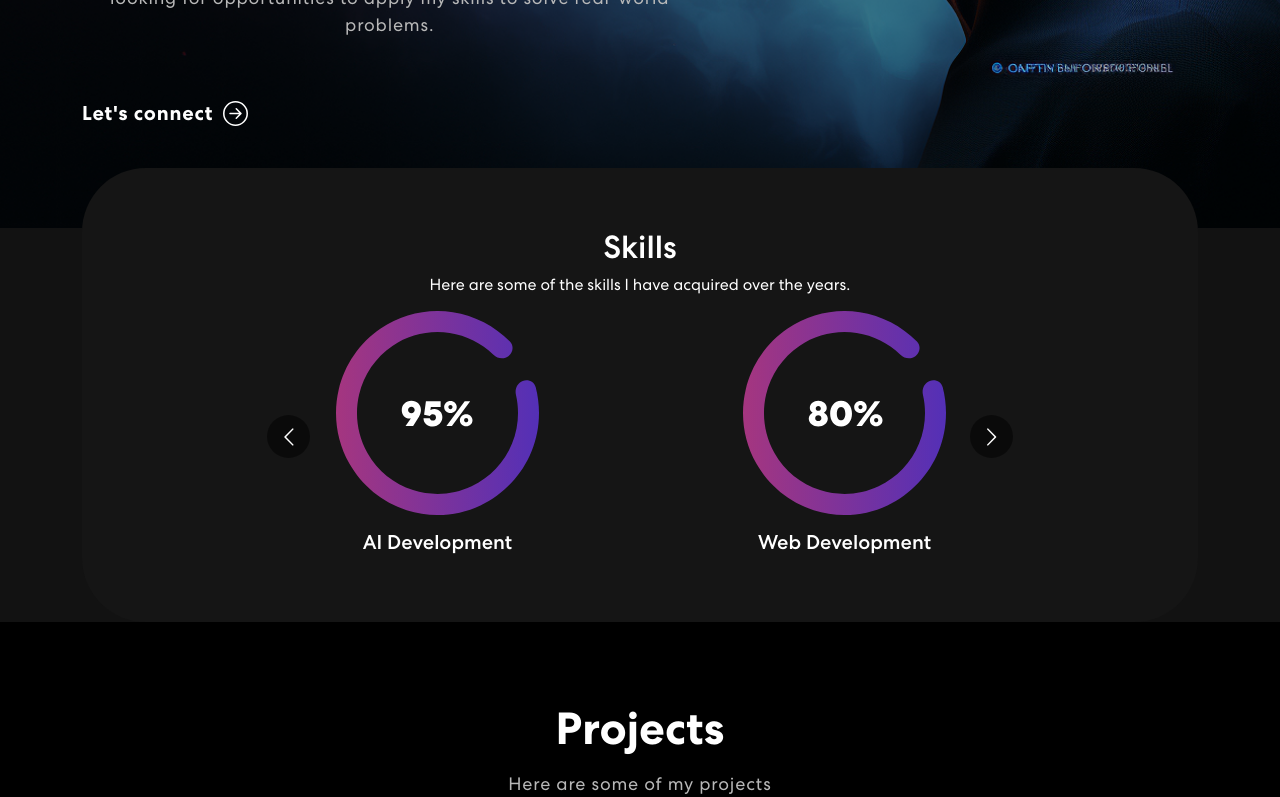
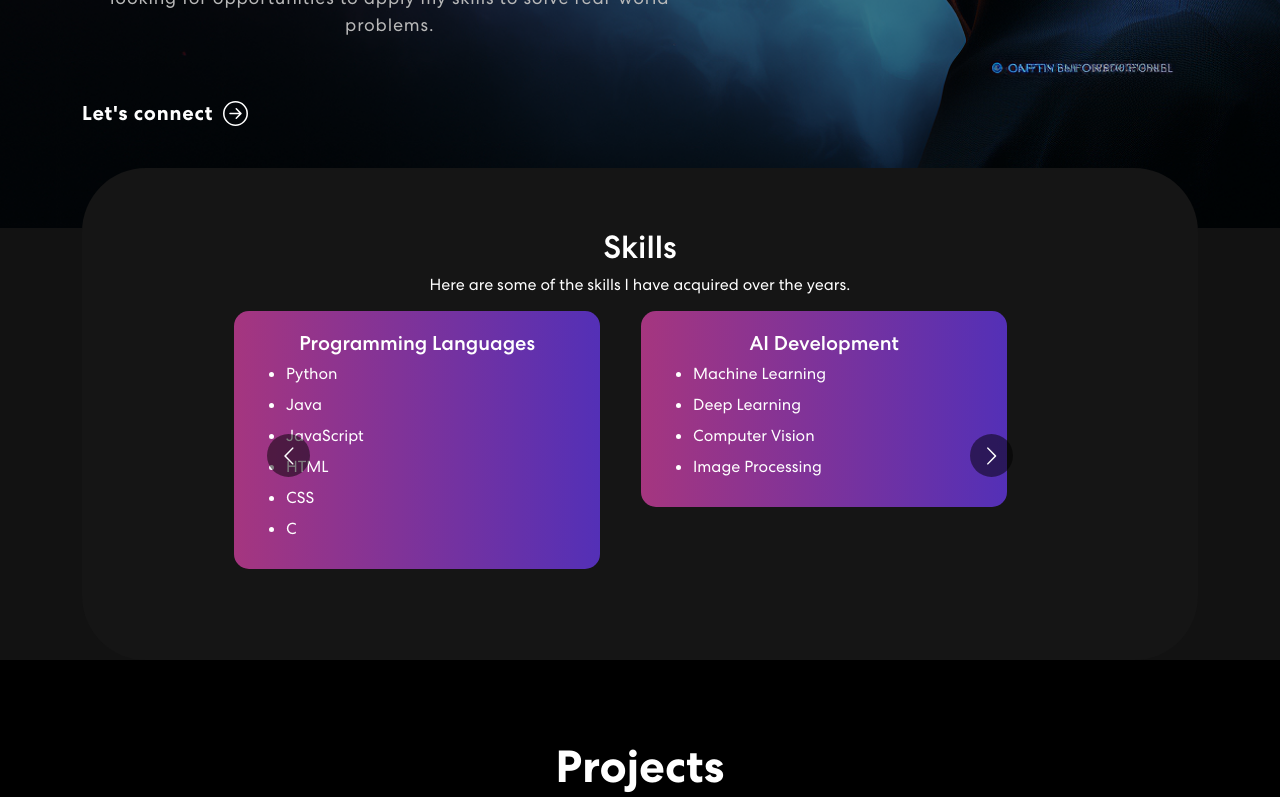
Before and after one commit to lpy5618/MyPortfolio, a React (Create React App) app in the folder myportfolio/: page / in a window 1280 px wide. Shown: the part 598-1395 px from the top of the page. Built offline with nearby package versions, Linux system fonts and the light colour scheme.

Commit message:
skills section redesigned

```diff
--- a/myportfolio/public/index.html
+++ b/myportfolio/public/index.html
@@ -2,7 +2,7 @@
 <html lang="en">
   <head>
     <meta charset="utf-8" />
-    <link rel="icon" href="%PUBLIC_URL%/favicon.ico" />
+    <link rel="icon" href="%PUBLIC_URL%/logo.png" />
     <meta name="viewport" content="width=device-width, initial-scale=1" />
     <meta name="theme-color" content="#000000" />
     <meta
@@ -24,7 +24,7 @@
       work correctly both with client-side routing and a non-root public URL.
       Learn how to configure a non-root public URL by running `npm run build`.
     -->
-    <title>React App</title>
+    <title>Jeff(Puyu) Li's Portfolio</title>
   </head>
   <body>
     <noscript>You need to enable JavaScript to run this app.</noscript>
--- a/myportfolio/src/App.css
+++ b/myportfolio/src/App.css
@@ -327,6 +327,7 @@ nav.navbar .navbar-toggler[aria-expanded="true"] .navbar-toggler-icon {
     line-height: 1.5em;
     margin: 14px 0 75px 0;
 }
+
 .skill-slider {
   width: 80%;
   margin: 0 auto;
@@ -336,6 +337,22 @@ nav.navbar .navbar-toggler[aria-expanded="true"] .navbar-toggler-icon {
   width: 50%;
   margin: 0 auto 15px auto;
 }
+
+.skill-slider .skill-card {
+
+  width: 90%;
+  background:linear-gradient(90.21deg, #AA367C -5.91%, #4A2FBD 111.58%);
+  border-radius: 15px;
+  padding: 20px;
+}
+
+.skill-slider .skill-card li{
+  list-style-type: disc;
+  margin-bottom: 10px;
+  text-align: left;
+
+}
+
 .background-image-left {
   top: 28%;
   position: absolute;
--- a/myportfolio/src/components/Banner.js
+++ b/myportfolio/src/components/Banner.js
@@ -51,7 +51,7 @@ export const Banner = () => {
                 <Row className='align-items-center'>
                     <Col xs={12} md={6} xl={7}>
                         <span className='tagline'>Welcome to my Portfolio!</span>
-                        <h1>{`Hi, I'm Puyu(Jeff) Li `}<span className='wrap'>{text}</span></h1>
+                        <h1>{`Hi, I'm Jeff(Puyu) Li `}<span className='wrap'>{text}</span></h1>
                         <p>I am a passionate AI developer with a strong background in computer science and mathematics. I am proficient in machine learning, deep learning, and computer vision. I am also experienced in software development and data analysis. I am looking for opportunities to apply my skills to solve real-world problems.</p>
                         <button onClick={() => console.log('connect')}>Let's connect <ArrowRightCircle size={25} /></button>
                     </Col>
--- a/myportfolio/src/components/Skills.js
+++ b/myportfolio/src/components/Skills.js
@@ -1,9 +1,6 @@
 import Carousel from 'react-multi-carousel';
 import 'react-multi-carousel/lib/styles.css';
 import { Container, Row, Col } from 'react-bootstrap';
-import meter1 from '../assets/img/meter1.svg';
-import meter2 from '../assets/img/meter2.svg';
-import meter3 from '../assets/img/meter3.svg';
 import colorSharp from '../assets/img/color-sharp.png';
 
 export const Skills = () => {
@@ -27,6 +24,33 @@ export const Skills = () => {
         }
     };
 
+    const skillsData = [
+        {
+            title: 'Programming Languages',
+            skills: ['Python', 'Java', 'JavaScript', 'HTML', 'CSS', 'C']
+        },
+        {
+            title: 'AI Development',
+            skills: ['Machine Learning', 'Deep Learning', 'Computer Vision', 'Image Processing']
+        },
+        {
+            title: 'Frameworks & Libraries',
+            skills: ['TensorFlow', 'OpenCV', 'Scikit-Learn', 'Pandas', 'Numpy', 'React', 'Vue']
+        },
+        {
+            title: 'Cloud Platforms',
+            skills: ['Amazon Web Services', 'Microsoft Power Platform']
+        },
+        {
+            title: 'Databases',
+            skills: ['MySQL', 'MongoDB']
+        },
+        {
+            title: 'Tools',
+            skills: ['Git / GitHub', 'BitBucket', 'Jira / Trello', 'Postman', 'Anaconda', 'Jupyter Notebook', 'Visual Studio Code']
+        }
+    ]
+
     return (
         <section className="skills" id="skills">
             <Container>
@@ -36,22 +60,20 @@ export const Skills = () => {
                             <h2>Skills</h2>
                             <p>Here are some of the skills I have acquired over the years.</p>
                             <Carousel responsive={responsive} infinite={true} className='skill-slider'>
-                                <div className='item'>
-                                    <img src={meter1} alt="Image" />
-                                    <h5>AI Development</h5>
-                                </div>
-                                <div className='item'>
-                                    <img src={meter2} alt="Image" />
-                                    <h5>Web Development</h5>
-                                </div>
-                                <div className='item'>
-                                    <img src={meter3} alt="Image" />
-                                    <h5>Python</h5>
-                                </div>
-                                <div className='item'>
-                                    <img src={meter1} alt="Image" />
-                                    <h5>Python</h5>
-                                </div>
+                                {
+                                    skillsData.map((data, index) => (
+                                        <div className='skill-card' key={index}>
+                                            <h5>{data.title}</h5>
+                                            <ul>
+                                                {
+                                                    data.skills.map((skill, index) => (
+                                                        <li key={index}>{skill}</li>
+                                                    ))
+                                                }
+                                            </ul>
+                                        </div>
+                                    ))
+                                }
                             </Carousel>
 
                         </div>
```
Also changed, not shown: myportfolio/public/logo.png (added).
